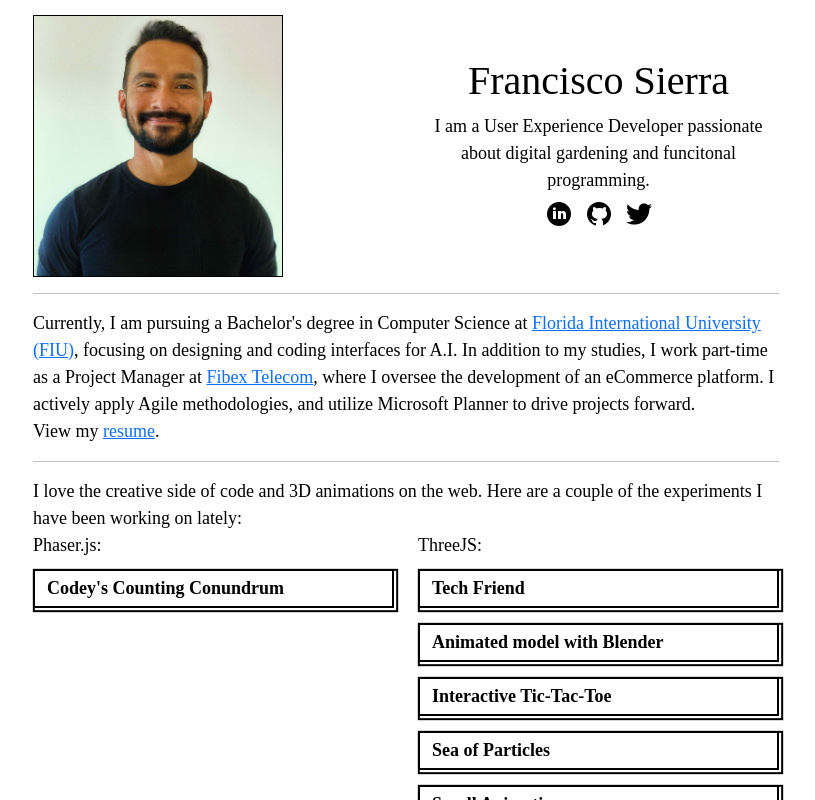
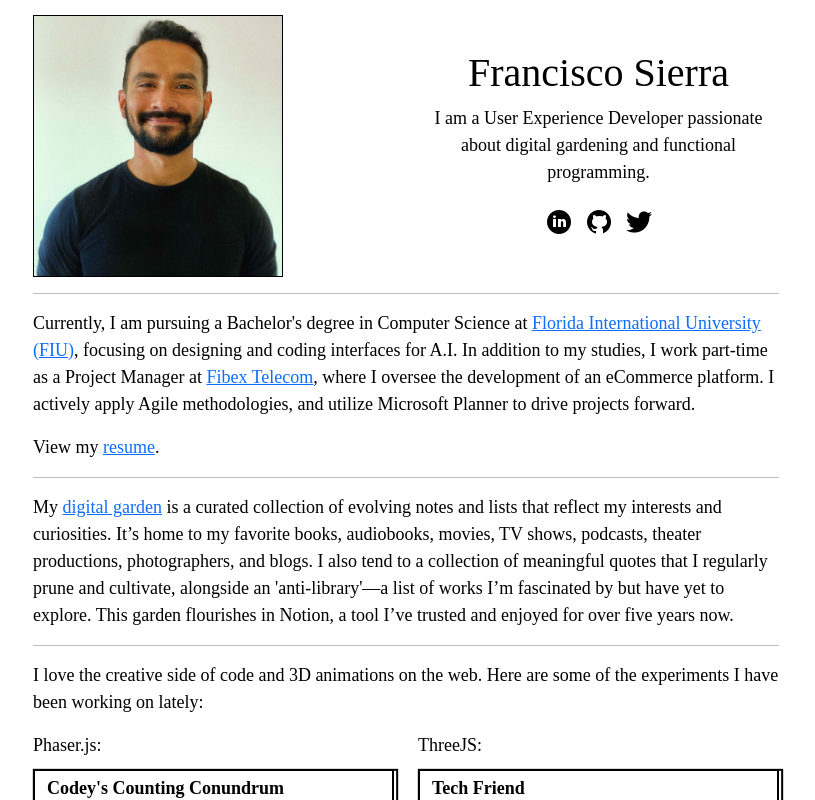
Before and after one commit to franciscosierra1915/website2025, a React (Vite) app: page / in a window 1280 px wide. Shown: the top 800 px of the page, without its empty margins (234-1049 px from the left). Built offline with nearby package versions, Linux system fonts and the light colour scheme.

Commit message:
new build

```diff
--- a/src/App.css
+++ b/src/App.css
@@ -54,9 +54,9 @@ li a:hover {
   transform: scale(1.02)
 }
 
-p {
+/* p {
   margin-bottom: 0 !important;
-}
+} */
 
 .social-media img {
   margin: 5px;
--- a/src/App.jsx
+++ b/src/App.jsx
@@ -19,7 +19,7 @@ function App() {
           <Col className="bio-container">
             <div className="bio">
               <h1>Francisco Sierra</h1>
-              <p>I am a User Experience Developer passionate about digital gardening and funcitonal programming.</p>
+              <p>I am a User Experience Developer passionate about digital gardening and functional programming.</p>
               <p></p>
               <div className="social-media">
                 <a href="https://www.linkedin.com/in/francisco-sierra-munoz/" target="_blank" rel="noopener noreferrer"><img src={linkedin} alt="LinkedIN icon" /></a>
@@ -38,7 +38,13 @@ function App() {
           </Col>
         </Row>
         <Row>
-          <p>I love the creative side of code and 3D animations on the web. Here are a couple of the experiments I have been working on lately:</p>
+          <Col>
+            <p>My <a href="https://docs.google.com/document/d/1POiSs9QtGwYVOjEl8TKktt1FmKUJLDv26pDQNHoiFNA/edit?usp=sharing" target="_blank" rel="noopener noreferrer">digital garden</a> is a curated collection of evolving notes and lists that reflect my interests and curiosities. It’s home to my favorite books, audiobooks, movies, TV shows, podcasts, theater productions, photographers, and blogs. I also tend to a collection of meaningful quotes that I regularly prune and cultivate, alongside an 'anti-library'—a list of works I’m fascinated by but have yet to explore. This garden flourishes in Notion, a tool I’ve trusted and enjoyed for over five years now.</p>
+            <hr />
+          </Col>
+        </Row>
+        <Row>
+          <p>I love the creative side of code and 3D animations on the web. Here are some of the experiments I have been working on lately:</p>
           <Col lg={6}>
             Phaser.js:
             <ul>
```
Also changed, not shown: 5 other files (tests, documents, lock files or other folders).
